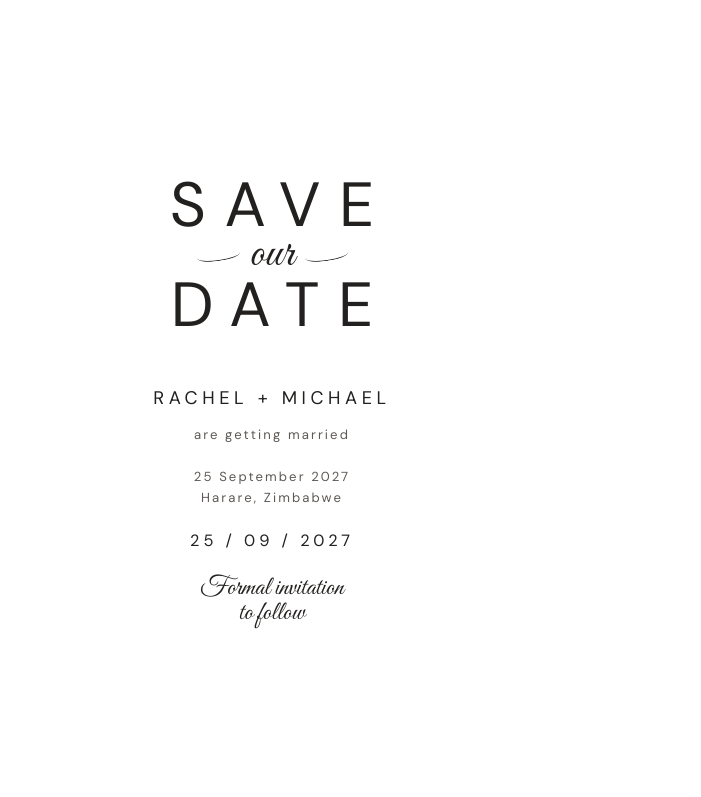
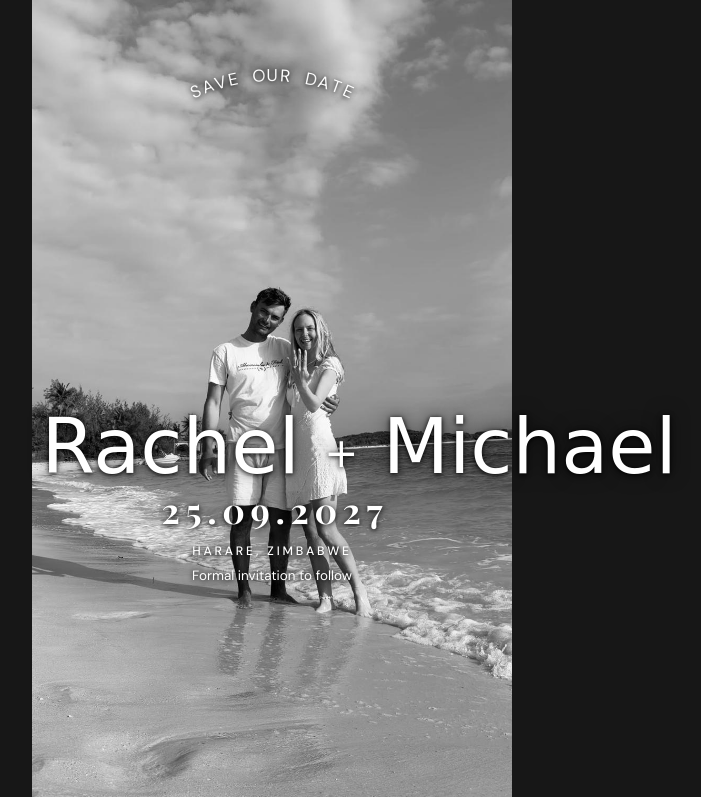
Before and after one commit to DielleZW/wedding-websites, a plain HTML site: page couples/rachel-michael/index.html in a window 1280 px wide. Shown: the top 797 px of the page, without its empty margins (368-1069 px from the left). Drawn offline with nearby package versions, Linux system fonts and the light colour scheme; a web font is replaced by a local one.

Commit message:
Set Rachel and Michael’s save the date over their original portrait

```diff
--- a/couples/rachel-michael/index.html
+++ b/couples/rachel-michael/index.html
@@ -5,34 +5,31 @@
   <meta name="viewport" content="width=device-width, initial-scale=1">
   <meta name="description" content="Save the date for Rachel and Michael’s wedding on Saturday, 25 September 2027 in Harare, Zimbabwe.">
   <meta name="robots" content="noindex">
-  <meta name="theme-color" content="#ffffff">
+  <meta name="theme-color" content="#171717">
   <title>Rachel &amp; Michael | Save the Date</title>
   <link rel="preconnect" href="https://fonts.googleapis.com">
   <link rel="preconnect" href="https://fonts.gstatic.com" crossorigin>
-  <link rel="stylesheet" href="https://fonts.googleapis.com/css2?family=DM+Sans:wght@400;500&family=Great+Vibes&display=swap">
-  <link rel="stylesheet" href="styles.css?v=stationery">
+  <link rel="stylesheet" href="https://fonts.googleapis.com/css2?family=DM+Sans:wght@400;500&family=Mrs+Saint+Delafield&family=Playfair+Display:wght@700&display=swap">
+  <link rel="stylesheet" href="styles.css?v=portrait">
 </head>
 <body>
   <main>
     <section class="announcement" aria-labelledby="couple">
+      <img class="portrait" src="assets/beach.jpg" width="912" height="1600" alt="Rachel and Michael smiling together on the beach" fetchpriority="high">
       <p class="announcement-title">
-        <span>Save</span>
-        <span class="our">our</span>
-        <span>Date</span>
+        <span class="visually-hidden">Save our date</span>
+        <span class="arc" aria-hidden="true"><span style="--x:-4.47em;--y:0.95em;--angle:-24deg">S</span><span style="--x:-3.76em;--y:0.66em;--angle:-20deg">A</span><span style="--x:-3.03em;--y:0.43em;--angle:-16deg">V</span><span style="--x:-2.29em;--y:0.24em;--angle:-12deg">E</span><span style="--x:-0.77em;--y:0.03em;--angle:-4deg">O</span><span style="--x:0.00em;--y:0.00em;--angle:0deg">U</span><span style="--x:0.77em;--y:0.03em;--angle:4deg">R</span><span style="--x:2.29em;--y:0.24em;--angle:12deg">D</span><span style="--x:3.03em;--y:0.43em;--angle:16deg">A</span><span style="--x:3.76em;--y:0.66em;--angle:20deg">T</span><span style="--x:4.47em;--y:0.95em;--angle:24deg">E</span></span>
       </p>
-      <h1 id="couple">Rachel + Michael</h1>
-      <p class="getting-married">are getting married</p>
-      <div class="wedding-details">
-        <p><time datetime="2027-09-25">25 September 2027</time></p>
-        <p>Harare, Zimbabwe</p>
+      <div class="details">
+        <h1 id="couple">Rachel <span>+</span> Michael</h1>
+        <p class="date"><time datetime="2027-09-25" aria-label="25 September 2027">25.09.2027</time></p>
+        <p class="location">Harare, Zimbabwe</p>
+        <p class="note">Formal invitation to follow</p>
       </div>
-      <p class="date-numerals" aria-hidden="true">25 / 09 / 2027</p>
-      <p class="note">Formal invitation<br>to follow</p>
     </section>
-    <div class="photos">
-      <img src="assets/beach.jpg" width="912" height="1600" alt="Rachel and Michael smiling together on the beach" loading="lazy">
+    <figure class="second-photo">
       <img src="assets/fishing.jpg" width="1365" height="1537" alt="Rachel and Michael fishing together by the water" loading="lazy">
-    </div>
+    </figure>
   </main>
 </body>
 </html>
--- a/couples/rachel-michael/styles.css
+++ b/couples/rachel-michael/styles.css
@@ -1,87 +1,72 @@
 :root {
-  color-scheme: light;
-  --ink: #23211f;
-  --muted: #5e5954;
+  color-scheme: dark;
   --sans: 'DM Sans', Arial, sans-serif;
-  --script: 'Great Vibes', 'Snell Roundhand', 'Brush Script MT', cursive;
+  --script: 'Mrs Saint Delafield', 'Snell Roundhand', 'Brush Script MT', cursive;
+  --serif: 'Playfair Display', Georgia, serif;
 }
 
 * { box-sizing: border-box; }
-body { margin: 0; background: #fff; color: var(--ink); font-family: var(--sans); }
-p { margin: 0; }
+body { margin: 0; background: #171717; color: #fff; font-family: var(--sans); }
+main { width: min(100%, 30rem); margin-inline: auto; }
+p, h1, figure { margin: 0; }
+img { display: block; width: 100%; height: auto; }
 
 .announcement {
-  display: grid;
-  justify-items: center;
-  align-content: center;
+  position: relative;
+  container-type: inline-size;
   text-align: center;
-  min-height: 100vh;
-  min-height: 100svh;
-  padding: 3rem 1rem;
+  text-shadow: 0 1px 5px #000, 0 0 18px #0009;
 }
 
 .announcement-title {
-  display: grid;
-  justify-items: center;
-  font-size: clamp(2.65rem, 9vw, 3.9rem);
-  line-height: 1;
-  letter-spacing: .3em;
-  text-transform: uppercase;
+  position: absolute;
+  top: 8%;
+  inset-inline: 0;
+  font-size: clamp(.75rem, 3.55cqw, 1.08rem);
 }
 
-.announcement-title > span:not(.our) { padding-inline-start: .3em; }
-
-.our {
-  display: flex;
-  align-items: center;
-  gap: .22em;
-  font: 400 .75em/.82 var(--script);
-  letter-spacing: normal;
-  text-transform: none;
+.arc { position: relative; display: block; }
+.arc span {
+  position: absolute;
+  left: 50%;
+  line-height: 1;
+  transform: translate(calc(-50% + var(--x)), var(--y)) rotate(var(--angle));
 }
 
-.our::before, .our::after {
-  content: '';
-  width: .91em;
-  height: .21em;
-  border-bottom: 1px solid currentColor;
-  border-radius: 50%;
-  transform: rotate(-8deg);
+.details {
+  position: absolute;
+  top: 49%;
+  inset-inline: .6rem;
 }
 
 h1 {
-  margin: clamp(2.2rem, 6vh, 3.45rem) 0 0;
-  font-size: clamp(.9rem, 3.7vw, 1.14rem);
-  font-weight: 400;
-  line-height: 1.5;
-  letter-spacing: .25em;
-  text-transform: uppercase;
+  font: 400 clamp(2.6rem, 16cqw, 4.8rem)/.88 var(--script);
+  white-space: nowrap;
 }
 
-.getting-married, .wedding-details {
-  color: var(--muted);
-  font-size: .82rem;
-  line-height: 1.6;
+h1 span { font-size: .53em; vertical-align: .15em; }
+.date {
+  margin-top: .23em;
+  padding-inline-start: .16em;
+  font: 700 clamp(1.3rem, 7.3cqw, 2.2rem)/1.24 var(--serif);
   letter-spacing: .16em;
 }
+.location {
+  margin-top: .95em;
+  font-size: clamp(.57rem, 2.55cqw, .8rem);
+  font-weight: 500;
+  text-transform: uppercase;
+  letter-spacing: .23em;
+}
+.note { margin-top: .55em; font-size: clamp(.63rem, 2.8cqw, .85rem); }
 
-.getting-married { margin-top: .75rem; }
-.wedding-details { margin-top: 1.3rem; }
-.date-numerals { margin-top: 1.4rem; font-size: 1.02rem; letter-spacing: .24em; }
-.note { margin-top: 1.55rem; font: 400 1.65rem/.95 var(--script); }
+.second-photo { margin-top: 1rem; }
 
-.photos {
-  display: grid;
-  grid-template-columns: repeat(2, minmax(0, 1fr));
-  align-items: center;
-  gap: clamp(1rem, 4vw, 3rem);
-  max-width: 49rem;
-  margin-inline: auto;
-  padding: 1rem clamp(1rem, 4vw, 3rem) 3rem;
+.visually-hidden {
+  position: absolute;
+  width: 1px;
+  height: 1px;
+  overflow: hidden;
+  clip-path: inset(50%);
+  white-space: nowrap;
 }
-
-.photos img { display: block; width: 100%; height: auto; }
-
-@media (max-width: 36rem) {
-  .photos { grid-template-columns: 1fr; max-width: 28rem; }
-}
```
